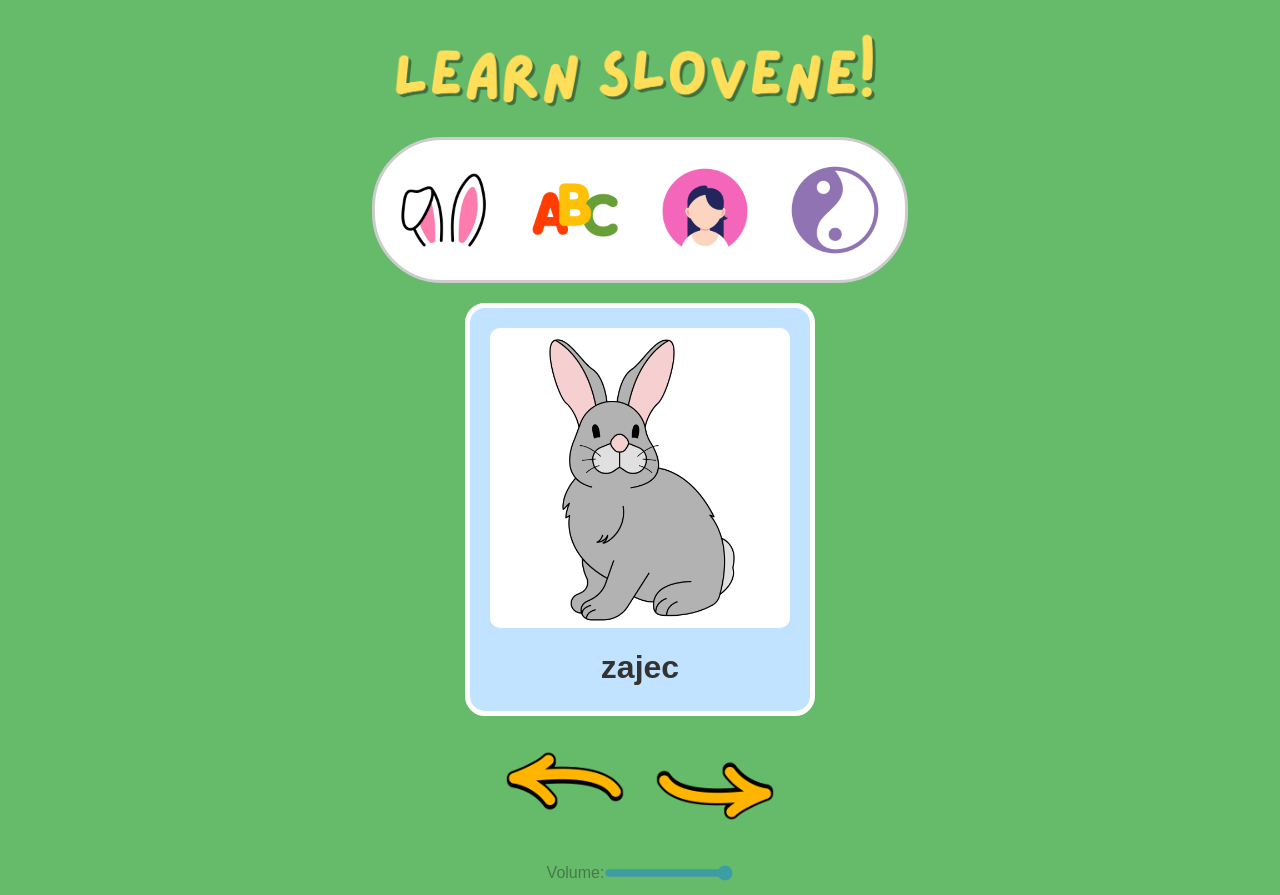
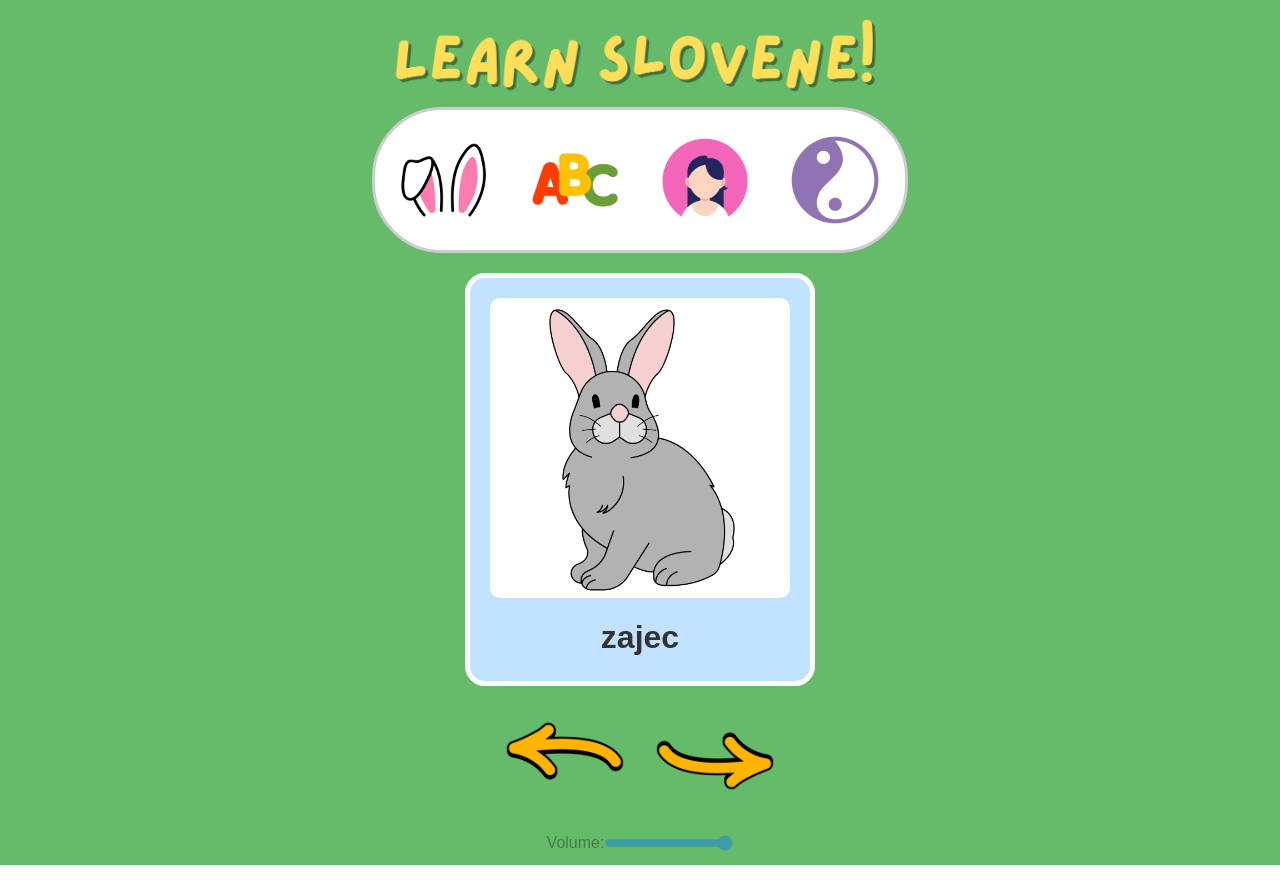
Before and after one commit to ilovespectra/learn-slovenian, a Next.js app: page / in a window 1280 px wide. After the commit the page ends 865 px from the top, so only its background shows below. Built offline with nearby package versions, Linux system fonts and the light colour scheme.

Commit message:
fix title

```diff
--- a/src/app/Home.module.css
+++ b/src/app/Home.module.css
@@ -147,7 +147,7 @@
 }
 
 .header {
-  padding: 20px; /* Add padding around the header */
+  padding: 5px; /* Add padding around the header */
   width: 100%; /* Make the header full width */
   display: flex; /* Use flexbox for centering the image */
   justify-content: center; /* Center the image horizontally */
```
